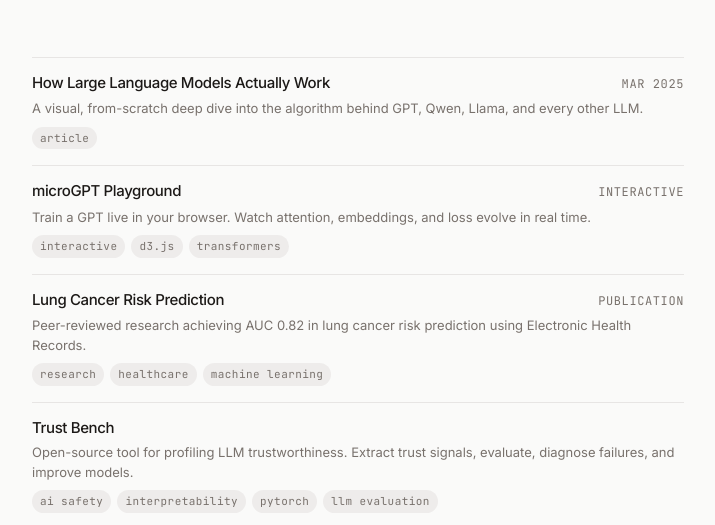
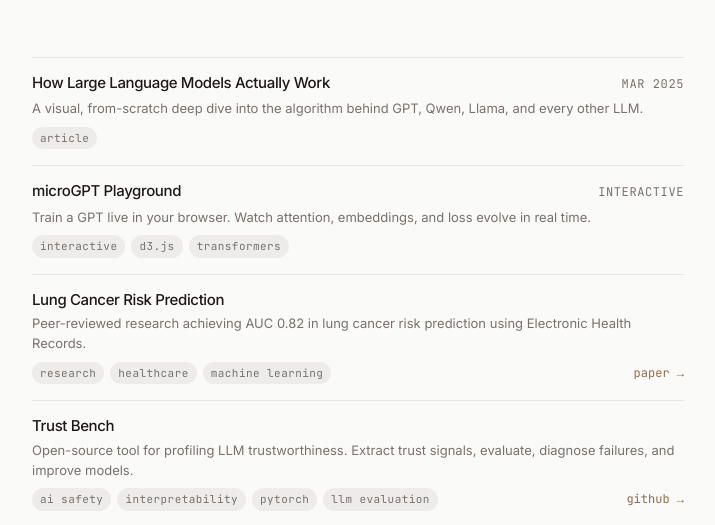
Before and after one commit to amaljithkuttamath/amaljithkuttamath.github.io, an Astro site: page /work in a window 1280 px wide. Shown: the part 272-797 px from the top of the page, without its empty margins (282-997 px from the left). Built offline with nearby package versions, Linux system fonts and the light colour scheme; Astro itself is replaced by a stand-in of ours.

Commit message:
feat: add flexible project links (github, paper, demo, etc.)

```diff
--- a/src/pages/work/index.astro
+++ b/src/pages/work/index.astro
@@ -9,17 +9,24 @@
 const formatDate = (date: string) =>
   new Date(date).toLocaleDateString('en-US', { month: 'short', year: 'numeric' });
 
+// links: array of { label, url } for each project
+// supported labels: 'paper', 'github', 'demo', 'docs', 'site'
 const projects = [
   {
     title: 'Lung Cancer Risk Prediction',
     desc: 'Peer-reviewed research achieving AUC 0.82 in lung cancer risk prediction using Electronic Health Records.',
     tags: ['research', 'healthcare', 'machine learning'],
-    url: 'https://doi.org/10.1097/QMH.0000000000000525',
+    links: [
+      { label: 'paper', url: 'https://doi.org/10.1097/QMH.0000000000000525' },
+    ],
   },
   {
     title: 'Trust Bench',
     desc: 'Open-source tool for profiling LLM trustworthiness. Extract trust signals, evaluate, diagnose failures, and improve models.',
     tags: ['AI safety', 'interpretability', 'PyTorch', 'LLM evaluation'],
+    links: [
+      { label: 'github', url: 'https://github.com/amaljithkuttamath/trust-bench' },
+    ],
     details: {
       problem: "Evaluation tools score model outputs but none connect trust scores to what's happening inside the model. The closed loop (profile, diagnose, fix, verify) doesn't exist as open-source infrastructure.",
       approach: 'Extract internal trust signals (logprobs, entropy, layer activations per attention type) from models with full architectural access. Score across TrustLLM dimensions. Apply targeted improvements (RepE, calibration, Constitutional AI). Re-evaluate.',
@@ -141,26 +148,24 @@
     </a>
 
     {projects.map((item) => (
-      item.url ? (
-        <a href={item.url} class="work-item work-item-link" target="_blank" rel="noopener noreferrer" id={item.title.toLowerCase().replace(/\s+/g, '-')}>
-          <div class="work-item-head">
-            <h3>{item.title}</h3>
-            <span class="mono">publication</span>
-          </div>
-          <p>{item.desc}</p>
-          <div class="tags">
-            {item.tags.map((t) => <span class="tag">{t}</span>)}
-          </div>
-        </a>
-      ) : (
+      item.details ? (
       <details class="work-item work-item-expandable" id={item.title.toLowerCase().replace(/\s+/g, '-')}>
         <summary>
           <div class="work-item-head">
             <h3>{item.title}</h3>
           </div>
           <p>{item.desc}</p>
-          <div class="tags">
-            {item.tags.map((t) => <span class="tag">{t}</span>)}
+          <div class="work-item-meta">
+            <div class="tags">
+              {item.tags.map((t) => <span class="tag">{t}</span>)}
+            </div>
+            {item.links && (
+              <div class="work-links">
+                {item.links.map((link) => (
+                  <a href={link.url} class="work-link" target="_blank" rel="noopener noreferrer" onclick="event.stopPropagation()">{link.label} &rarr;</a>
+                ))}
+              </div>
+            )}
           </div>
         </summary>
         <div class="work-item-details">
@@ -182,6 +187,25 @@
           </div>
         </div>
       </details>
+      ) : (
+        <div class="work-item" id={item.title.toLowerCase().replace(/\s+/g, '-')}>
+          <div class="work-item-head">
+            <h3>{item.title}</h3>
+          </div>
+          <p>{item.desc}</p>
+          <div class="work-item-meta">
+            <div class="tags">
+              {item.tags.map((t) => <span class="tag">{t}</span>)}
+            </div>
+            {item.links && (
+              <div class="work-links">
+                {item.links.map((link) => (
+                  <a href={link.url} class="work-link" target="_blank" rel="noopener noreferrer">{link.label} &rarr;</a>
+                ))}
+              </div>
+            )}
+          </div>
+        </div>
       )
     ))}
   </div>
@@ -258,10 +282,43 @@
     animation: fadeIn 0.2s var(--ease);
   }
 
+  .work-item-meta {
+    display: flex;
+    justify-content: space-between;
+    align-items: center;
+    gap: 0.5rem;
+    flex-wrap: wrap;
+  }
+
+  .work-links {
+    display: flex;
+    gap: 0.75rem;
+  }
+
+  .work-link {
+    font-family: var(--font-mono);
+    font-size: var(--text-label);
+    color: var(--accent-color);
+    text-decoration: none;
+    text-transform: lowercase;
+    transition: color var(--duration) var(--ease);
+  }
+
+  .work-link:hover {
+    color: var(--accent-color);
+    text-decoration: underline;
+    text-underline-offset: 3px;
+  }
+
   @media (max-width: 640px) {
     .work-item-head {
       flex-direction: column;
       gap: 0.125rem;
     }
+
+    .work-item-meta {
+      flex-direction: column;
+      align-items: flex-start;
+    }
   }
 </style>
```
